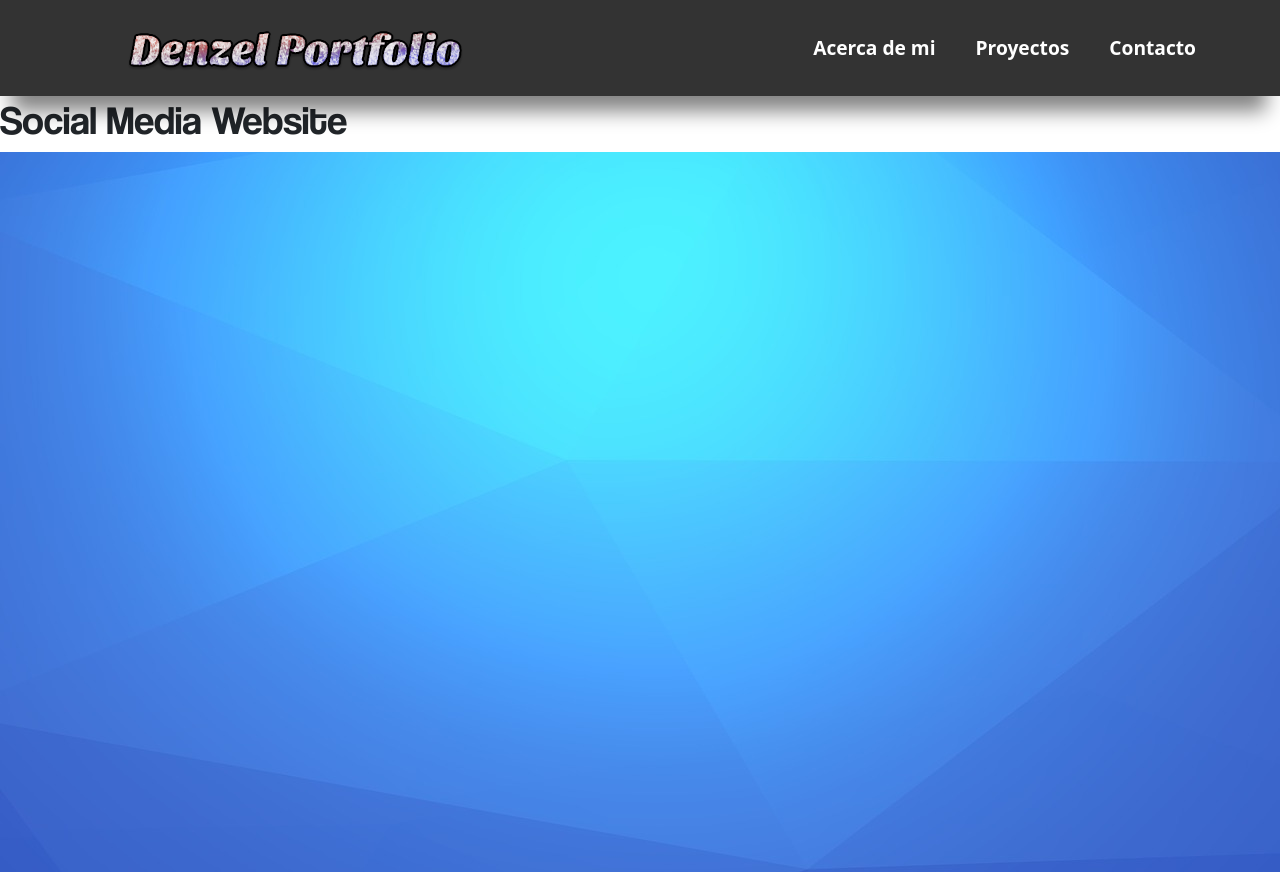
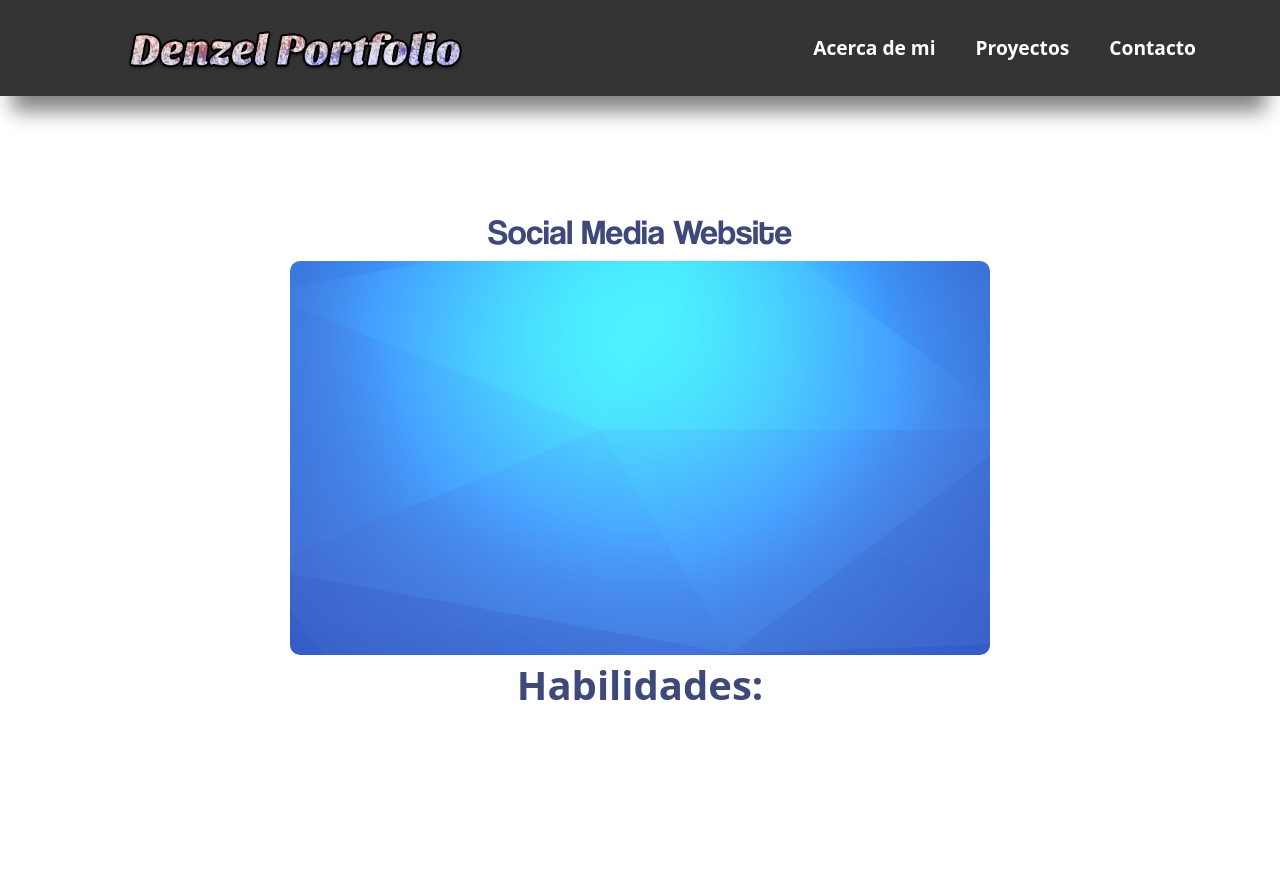
Before and after one commit to DenRodri/Portafolio, a React (Create React App) app: page /project/1 in a window 1280 px wide. After the commit the page ends 800 px from the top, so only its background shows below. Built offline with nearby package versions, Linux system fonts and the light colour scheme.

Commit message:
Project update

```diff
--- a/src/Components/ProjectItem.js
+++ b/src/Components/ProjectItem.js
@@ -1,9 +1,14 @@
 import React from 'react'
 import '../pages/Styles.scss'
+import { useNavigate } from 'react-router-dom/dist';
 
-export function ProjectItem({image, name}) {
+export function ProjectItem({image, name, id}) {
+  const navigate = useNavigate();
   return (
-    <div className="projectItem">
+    <div className="projectItem"
+    onClick={() => {
+      navigate("/project/" + id);
+    }}>
         <div style={{ backgroundImage: `url(${image})`}} className="bgImage"/>
         <h1> {name} </h1>
     </div>
--- a/src/pages/ProjectDisplay.js
+++ b/src/pages/ProjectDisplay.js
@@ -1,6 +1,7 @@
 import React from 'react'
 import { useParams } from "react-router-dom";
 import { ProjectList } from "../Components/ProjectList";
+import "./ProjectDisplay.scss"
 
 export default function ProjectDisplay() {
     const { id } = useParams();
@@ -9,6 +10,9 @@ export default function ProjectDisplay() {
     <div className="project">
         <h1> {project.name} </h1>
         <img alt="projectimage" src={project.image} />
+        <p>
+          <b>Habilidades: </b> {project.skills}
+        </p>
     </div>
   )
 }
--- a/src/pages/ProjectDisplay.scss
+++ b/src/pages/ProjectDisplay.scss
@@ -0,0 +1,28 @@
+.project {
+    width: 100%;
+    height: calc(100vh - 100px);
+    display: flex;
+    justify-content: center;
+    align-items: center;
+    flex-direction: column;
+  }
+
+  .project h1 {
+    margin-top: 50px;
+    color: #3e497a;
+    font-size: 35px;
+  }
+  .project img {
+    width: 700px;
+    border-radius: 10px;
+  }
+
+  .project p {
+    font-size: 40px;
+    color: #3e497a;
+  }
+
+  .project svg {
+    font-size: 60px;
+    color: #3e497a;
+  }
--- a/src/pages/Projects.js
+++ b/src/pages/Projects.js
@@ -9,8 +9,8 @@ export function Projects() {
         <div className="projects">
       <h1> Mis proyectos </h1>
         <div className="projectList">
-        {ProjectList.map((project) => {
-          return <ProjectItem name={project.name} image={project.image} />;
+        {ProjectList.map((project, idx) => {
+          return <ProjectItem id={idx} name={project.name} image={project.image} />;
           })}
         </div>
       </div>
```
